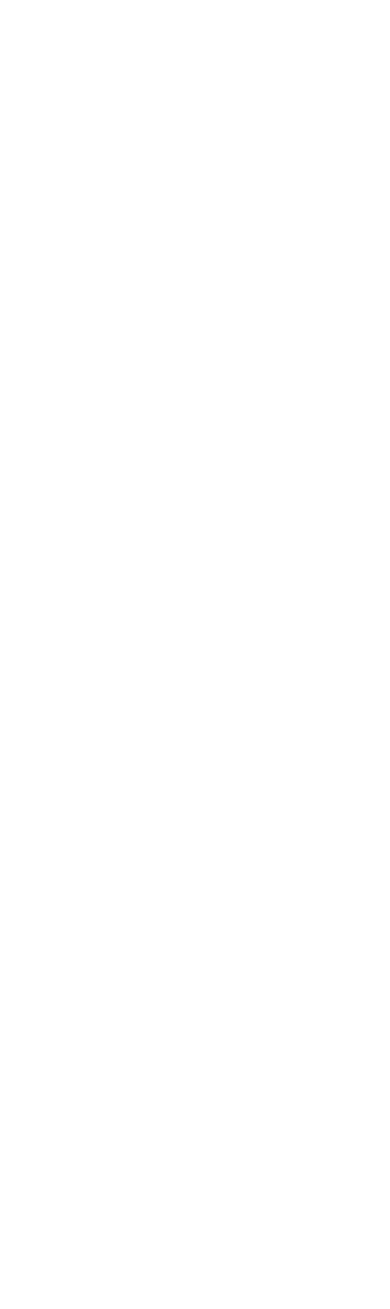
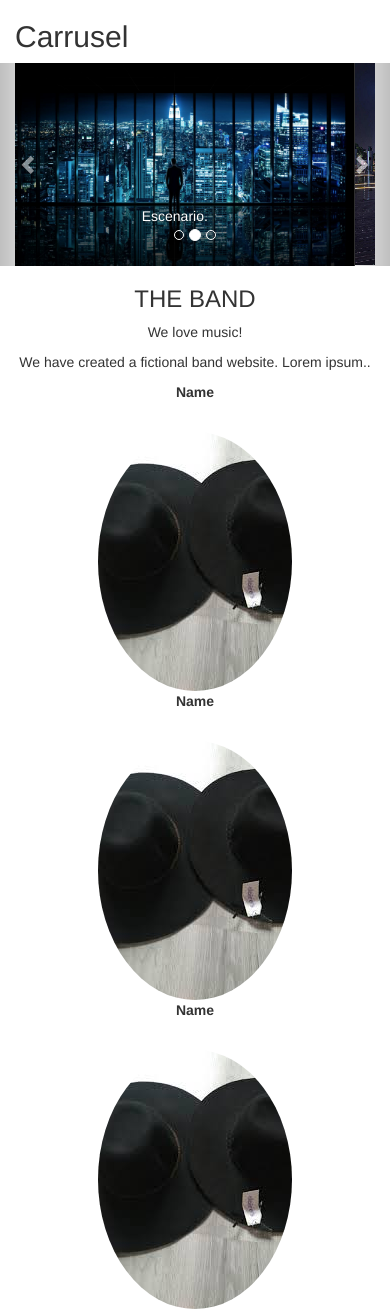
Before and after one commit to fernandovegaa/fernandovegaa.github.io, a plain HTML site: page proyectoparcial2/index.html in a window 390 px wide. Before the commit the page ends 844 px from the top, so only its background shows below. Drawn offline with nearby package versions, Linux system fonts and the light colour scheme.

Commit message:
Add files via upload

```diff
--- a/proyectoparcial2/index.html
+++ b/proyectoparcial2/index.html
@@ -1,9 +1,106 @@
 <!DOCTYPE html>
-<html>
+<html lang="en">
 <head>
-	<title></title>
+	<title>Bootstrap Theme The Band</title>
+	<meta charset="utf-8">
+	  <meta name="viewport" content="width=device-width, initial-scale=1">
+  <link rel="stylesheet" href="https://maxcdn.bootstrapcdn.com/bootstrap/3.4.0/css/bootstrap.min.css" href="css/bootstrap.css" href="estilos.css">
+  <script src="https://ajax.googleapis.com/ajax/libs/jquery/3.3.1/jquery.min.js"></script>
+  <script src="https://maxcdn.bootstrapcdn.com/bootstrap/3.4.0/js/bootstrap.min.js"></script>
 </head>
 <body>
+	<div class="container">
+  <div class="row">
+  <h2 class="col-xs-12">Carrusel</h2><hr>
+  <div class="col-xs-12">
+  <div id="myCarousel" class="carousel slide" data-ride="carousel" date-interval="500">
+    <!-- Indicators -->
+    <ol class="carousel-indicators">
+      <li data-target="#carousel-example-generic" data-slide-to="0" class="active"></li>
+      <li data-target="#carousel-example-generic" data-slide-to="1"></li>
+      <li data-target="#carousel-example-generic" data-slide-to="2"></li>
+    </ol>
+
+    <!-- Wrapper for slides -->
+    <div class="carousel-inner" role="listbox">
+      <div class="item active">
+        <img src="imagenes/ciudad9.jpg" alt="Los Angeles" style="width:100%;">
+          <div class="carousel-caption">
+            Escenario.
+          </div>
+      </div>
+
+      <div class="item">
+        <img src="imagenes/ciudad4.jpg" alt="Chicago" style="width:100%;">
+          <div class="carousel-caption">
+            Escenario.
+          </div>
+      </div>
+
+      <div class="item">
+        <img src="imagenes/ciudad7.jpg" alt="New york" style="width:100%;">
+          <div class="carousel-caption">
+            Escenario.
+          </div>
+      </div>
+    </div>
+  </div>
+
+
+    <!-- Left and right controls -->
+    <a class="left carousel-control" href="#myCarousel" data-slide="prev">
+      <span class="glyphicon glyphicon-chevron-left"></span>
+      <span class="sr-only">Previous</span>
+    </a>
+    <a class="right carousel-control" href="#myCarousel" data-slide="next">
+      <span class="glyphicon glyphicon-chevron-right"></span>
+      <span class="sr-only">Next</span>
+    </a>
+  </div>
+  </div>
+</div>
+
+	<div class="container text-center">
+	  <h3>THE BAND</h3>
+	  <p>We love music!</p>
+	  <p>We have created a fictional band website. Lorem ipsum..</p>
+	    <div class="row">
+          <div class="col-sm-4">
+		      <p><strong>Name</strong></p><br>
+		      <a href="#demo" data-toggle="collapse">
+		      <img src="imagenes/blackhat.jpg"  class="img-circle person" alt="Random Name">
+		      </a>
+       <div id="demo" class="collapse">
+	      <p>Guitarist and Lead Vocalist</p>
+	      <p>Loves long walks on the beach</p>
+	      <p>Member since 1988</p>
+	   </div>
+    </div>
+    <div class="col-sm-4">
+      <p><strong>Name</strong></p><br>
+       <a href="#demo2" data-toggle="collapse">
+      <img src="imagenes/blackhat.jpg"  class="img-circle person" alt="Random Name">
+      </a>
+      <div id="demo2" class="collapse">
+      <p>Drummer</p>
+      <p>Loves drummin'</p>
+      <p>Member since 1988</p>
+    </div>
+    </div>
+    <div class="col-sm-4">
+      <p><strong>Name</strong></p><br>
+      <a href="#demo3" data-toggle="collapse">
+      <img src="imagenes/blackhat.jpg"  class="img-circle person" alt="Random Name">
+      </a>
+    <div id="demo3" class="collapse">
+      <p>Bass player</p>
+      <p>Loves math</p>
+      <p>Member since 2005</p>
+    </div>
+    </div>
+  </div>
+	</div>
+
 
 </body>
 </html>
```
Also changed, not shown: proyectoparcial2/imagenes/blackhat.jpg (added), proyectoparcial2/imagenes/blackhat2.jpg (added), proyectoparcial2/imagenes/blackhat3.jpg (added), proyectoparcial2/imagenes/blackhat4.jpg (added), proyectoparcial2/imagenes/blackhat5.jpg (added), proyectoparcial2/imagenes/blackhat6.jpg (added), proyectoparcial2/imagenes/blackhat7.jpg (added), proyectoparcial2/imagenes/blackhat8.jpg (added), proyectoparcial2/imagenes/blackhat9.jpg (added), proyectoparcial2/imagenes/ciudad4.jpg (added), proyectoparcial2/imagenes/ciudad7.jpg (added), proyectoparcial2/imagenes/ciudad9.jpg (added).
